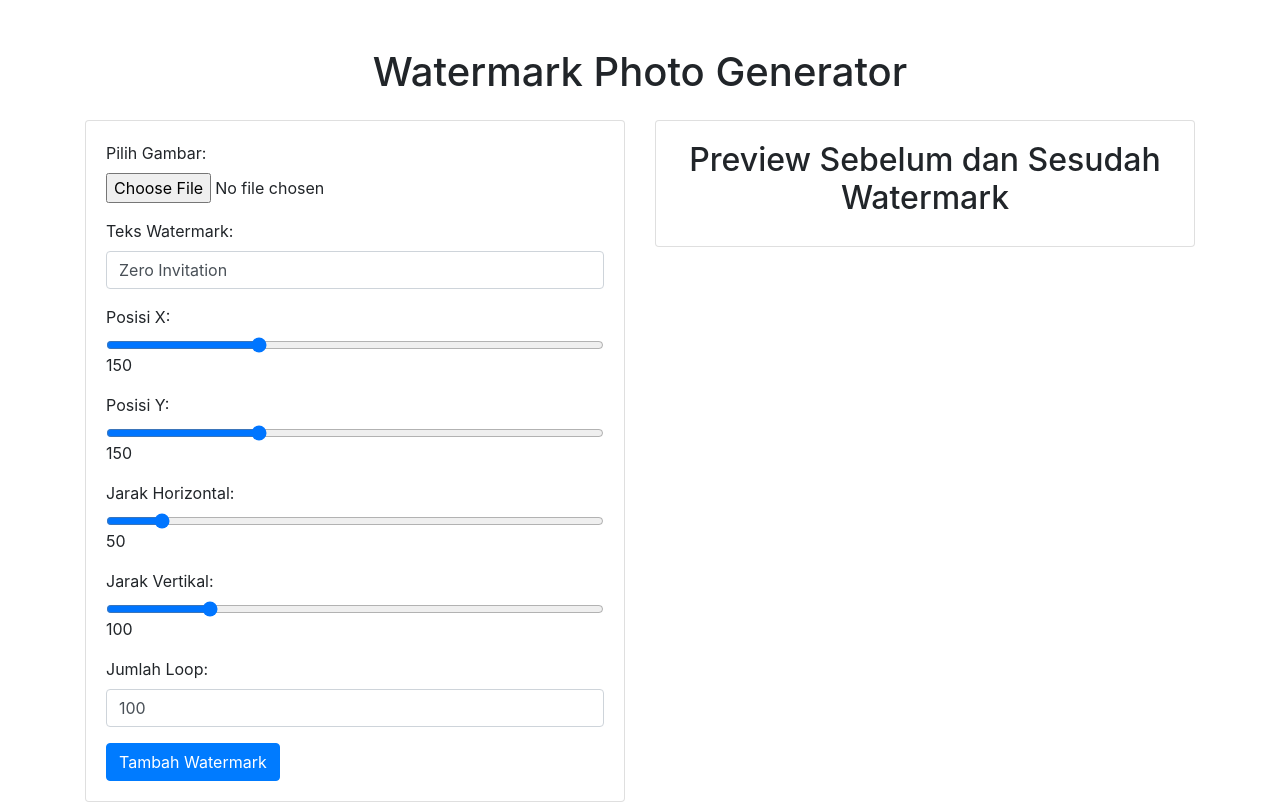
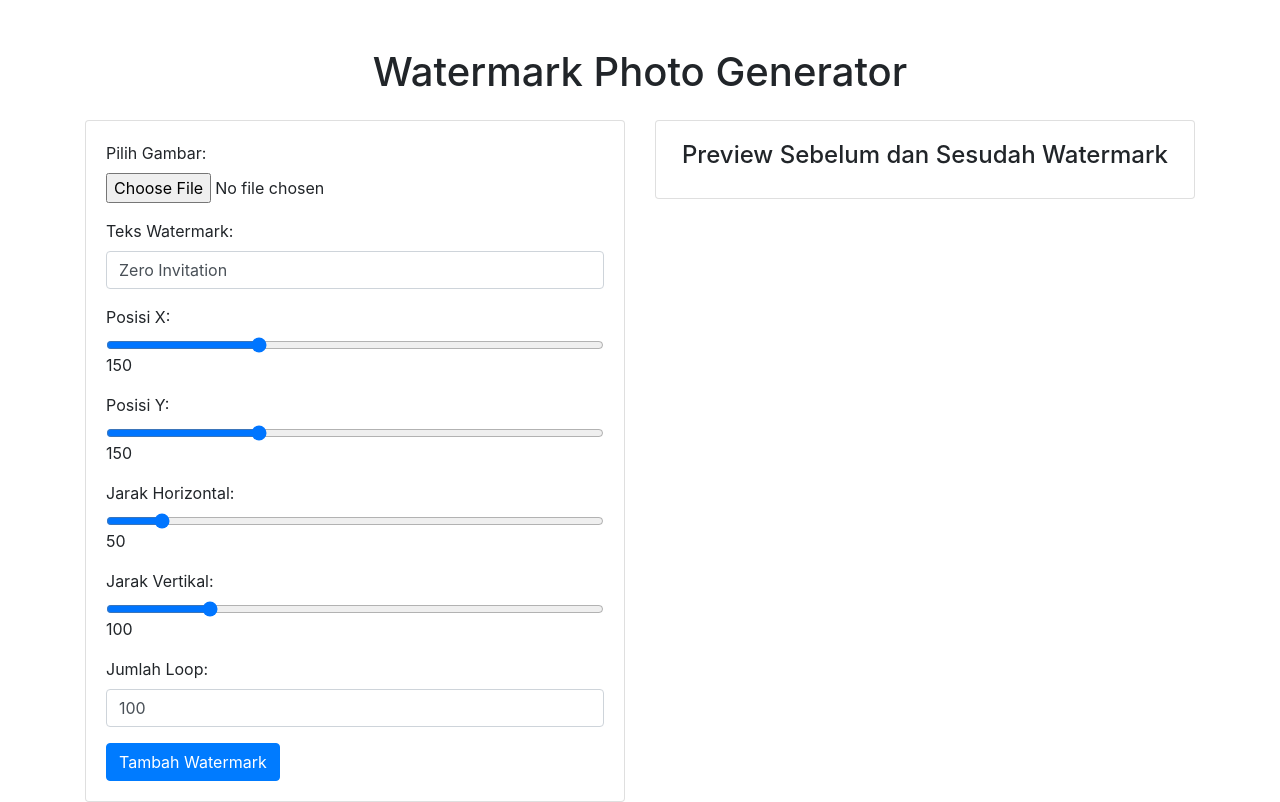
Before and after one commit to Januar001/Generator-foto, a plain HTML site: page index.html in a window 1280 px wide. Drawn offline with nearby package versions, Linux system fonts and the light colour scheme.

Commit message:
Update index.html

```diff
--- a/index.html
+++ b/index.html
@@ -64,7 +64,7 @@
                 <!-- Gambar preview sebelum dan sesudah watermark -->
                 <div class="card">
                     <div class="card-body">
-                        <h2 class="text-center">Preview Sebelum dan Sesudah Watermark</h2>
+                        <h4 class="text-center">Preview Sebelum dan Sesudah Watermark</h4>
                         <img id="previewImage" class="img-fluid" style="display: none;">
                         <a id="downloadLink" href="#" download="watermarked_image.jpg" style="display: none;">Unduh
                             Gambar</a>
```
